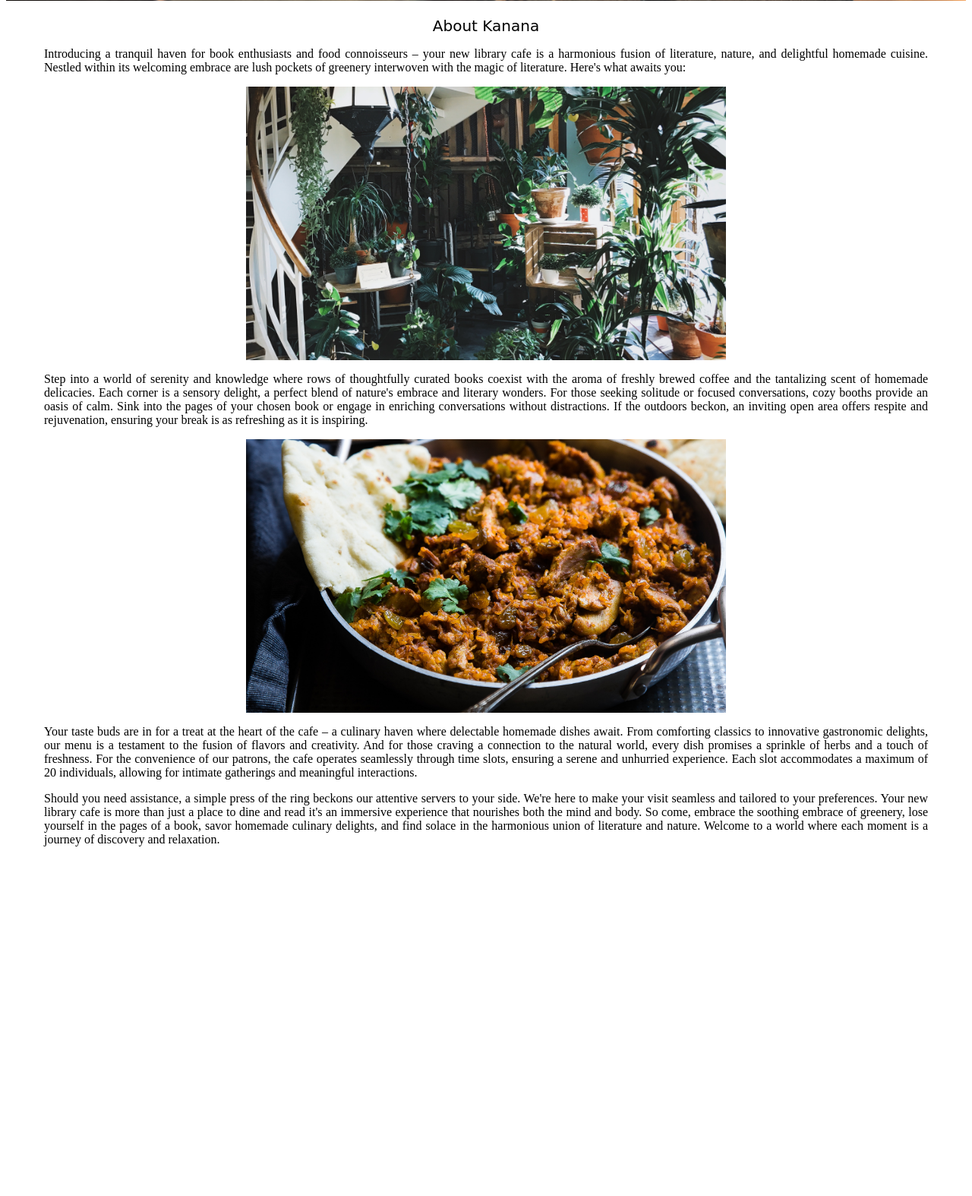
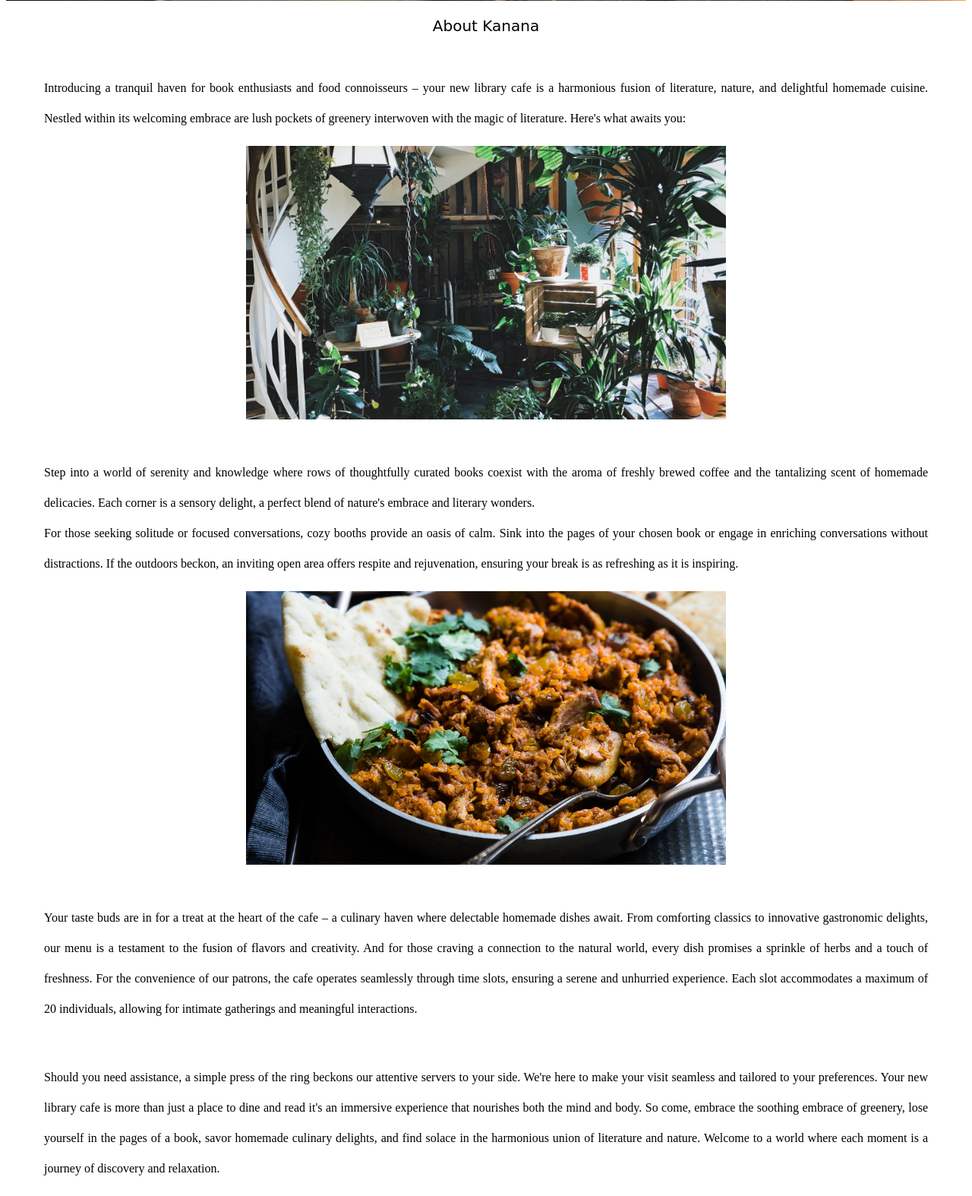
Before and after one commit to Pranathijain1/library-website, a Flask app: page / in a window 1280 px wide. Shown: the part 484-2058 px from the top of the page at 76% size. Before the commit the page ends 1598 px from the top, so only its background shows below. Run offline with Flask 3, Linux system fonts and the light colour scheme.

Commit message:
modified

```diff
--- a/templates/home.html
+++ b/templates/home.html
@@ -38,6 +38,8 @@
         text-align: justify ;
         margin-left:50px;
         margin-right:50px;
+        line-height:40px;
+        margin-top:50px;
       }
       .center {
   display: block;
@@ -61,9 +63,7 @@
     </p>
     <img id="banner2" src=https://library-website--pranathijain.repl.co/static/banner2.jpeg height="200" width="100" class="center" />
     <p>
-      Step into a world of serenity and knowledge where rows of thoughtfully curated books coexist with the aroma of freshly brewed coffee and the tantalizing scent of homemade delicacies. Each corner is a sensory delight, a perfect blend of nature's embrace and literary wonders.
-
-For those seeking solitude or focused conversations, cozy booths provide an oasis of calm. Sink into the pages of your chosen book or engage in enriching conversations without distractions. If the outdoors beckon, an inviting open area offers respite and rejuvenation, ensuring your break is as refreshing as it is inspiring.
+      Step into a world of serenity and knowledge where rows of thoughtfully curated books coexist with the aroma of freshly brewed coffee and the tantalizing scent of homemade delicacies. Each corner is a sensory delight, a perfect blend of nature's embrace and literary wonders.<br>For those seeking solitude or focused conversations, cozy booths provide an oasis of calm. Sink into the pages of your chosen book or engage in enriching conversations without distractions. If the outdoors beckon, an inviting open area offers respite and rejuvenation, ensuring your break is as refreshing as it is inspiring.
     </p>
     <img id="banner3" src=https://library-website--pranathijain.repl.co/static/banner3.jpeg height="200" width="200" class="center" />
     <p>
```
